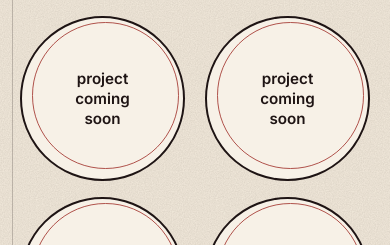
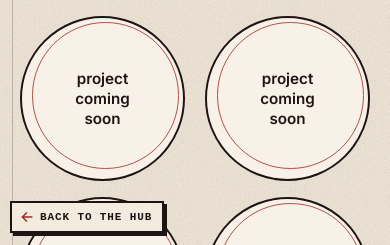
Before and after one commit to innergclaw/two-keys, a plain HTML site: page index.html in a window 390 px wide. Shown: the part 599-844 px from the top of the page. Drawn offline with Linux system fonts and the light colour scheme.

Commit message:
Add Back to the hub link and scroll-to-top arrow (shared hub-nav)

```diff
--- /dev/null
+++ b/hub-nav.css
@@ -0,0 +1,116 @@
+/* hub-nav.css ~ INNERG INTEL shared "Back to the hub" link + scroll-to-top arrow.
+   Loaded automatically by hub-nav.js (same folder). Style A by default.
+   Override on a site with CSS variables or data-* attributes on the script tag:
+   --hn-bg --hn-ink --hn-accent --hn-accent-ink --hn-icon --hn-font
+   --hn-left --hn-bottom --hn-top --hn-right --hn-m-bottom --hn-z */
+.hub-nav-link,
+.hub-nav-top {
+  --_bg: var(--hn-bg, #F3EBDD);
+  --_ink: var(--hn-ink, #1E1414);
+  --_accent: var(--hn-accent, #9E2B25);
+  --_aink: var(--hn-accent-ink, var(--_bg));
+  --_icon: var(--hn-icon, var(--_accent));
+  position: fixed;
+  z-index: var(--hn-z, 2000);
+  box-sizing: border-box;
+  margin: 0;
+  background: var(--_bg);
+  color: var(--_ink);
+  border: 2px solid var(--_ink);
+  border-radius: 0;
+  box-shadow: 3px 3px 0 var(--_ink);
+  cursor: pointer;
+  text-decoration: none;
+  font: 700 12px/1 var(--hn-font, "Courier Prime", "Courier New", ui-monospace, monospace);
+  letter-spacing: .08em;
+  text-transform: uppercase;
+  -webkit-tap-highlight-color: transparent;
+  transition: background-color .15s, color .15s, box-shadow .15s, transform .15s, opacity .2s, visibility .2s;
+}
+.hub-nav-link {
+  display: inline-flex;
+  align-items: center;
+  gap: 8px;
+  min-height: 36px;
+  padding: 0 12px 0 10px;
+  left: calc(var(--hn-left, 16px) + env(safe-area-inset-left, 0px));
+  bottom: calc(var(--hn-link-bottom, var(--hn-bottom, 16px)) + env(safe-area-inset-bottom, 0px));
+}
+.hub-nav-link[data-pos="top"] {
+  bottom: auto;
+  top: calc(var(--hn-top, 12px) + env(safe-area-inset-top, 0px));
+}
+.hub-nav-link svg,
+.hub-nav-top svg {
+  width: 16px;
+  height: 16px;
+  flex: none;
+  stroke: var(--_icon);
+  fill: none;
+  stroke-width: 2.5;
+  stroke-linecap: square;
+  stroke-linejoin: miter;
+  transition: stroke .15s;
+}
+.hub-nav-top {
+  display: grid;
+  place-items: center;
+  width: 44px;
+  height: 44px;
+  padding: 0;
+  right: calc(var(--hn-right, 16px) + env(safe-area-inset-right, 0px));
+  bottom: calc(var(--hn-bottom, 16px) + env(safe-area-inset-bottom, 0px));
+  opacity: 0;
+  visibility: hidden;
+  transform: translateY(12px);
+}
+.hub-nav-top svg { width: 20px; height: 20px; }
+.hub-nav-top[data-visible] { opacity: 1; visibility: visible; transform: none; }
+.hub-nav-link:hover,
+.hub-nav-top:hover {
+  background: var(--_accent);
+  color: var(--_aink);
+  box-shadow: 1px 1px 0 var(--_ink);
+}
+.hub-nav-link:hover svg,
+.hub-nav-top:hover svg { stroke: var(--_aink); }
+.hub-nav-link:focus-visible,
+.hub-nav-top:focus-visible { outline: 3px solid var(--_icon); outline-offset: 3px; }
+.hub-nav-focus { outline: none; }
+.hub-nav-sentinel {
+  position: absolute;
+  top: 0;
+  left: 0;
+  width: 1px;
+  height: 320px;
+  pointer-events: none;
+  visibility: hidden;
+}
+@media (max-width: 640px) {
+  .hub-nav-link {
+    min-height: 32px;
+    padding: 0 10px 0 8px;
+    gap: 6px;
+    font-size: 11px;
+    left: calc(var(--hn-left, 10px) + env(safe-area-inset-left, 0px));
+    bottom: calc(var(--hn-m-link-bottom, var(--hn-m-bottom, 12px)) + env(safe-area-inset-bottom, 0px));
+  }
+  .hub-nav-link[data-pos="top"] {
+    bottom: auto;
+    top: calc(var(--hn-top, 8px) + env(safe-area-inset-top, 0px));
+  }
+  .hub-nav-link svg { width: 14px; height: 14px; }
+  .hub-nav-top {
+    width: 40px;
+    height: 40px;
+    right: calc(var(--hn-right, 10px) + env(safe-area-inset-right, 0px));
+    bottom: calc(var(--hn-m-bottom, 12px) + env(safe-area-inset-bottom, 0px));
+  }
+}
+@media (prefers-reduced-motion: reduce) {
+  .hub-nav-link, .hub-nav-top { transition: none; }
+  .hub-nav-top { transform: none; }
+}
+@media print {
+  .hub-nav-link, .hub-nav-top { display: none !important; }
+}
--- /dev/null
+++ b/hub-nav.js
@@ -0,0 +1,111 @@
+/*! hub-nav.js ~ INNERG INTEL shared "Back to the hub" link + scroll-to-top arrow.
+ * Vanilla JS + CSS, no dependencies. Two small files per site, kept side by side:
+ *   hub-nav.js  hub-nav.css
+ * Add once per page, before </body>:
+ *   <script src="hub-nav.js" defer></script>
+ * The script loads hub-nav.css from the same folder (works under style-src 'self').
+ *
+ * Optional data-* attributes on that script tag:
+ *   data-home            the page IS the hub: arrow only, no hub link
+ *   data-no-top          the page already has its own scroll-to-top: hub link only
+ *   data-link-pos="top"  put the hub link top-left instead of bottom-left
+ *   data-bg data-ink data-accent data-accent-ink data-icon   palette (default Style A)
+ *   data-font            label font-family
+ *   data-left data-bottom data-link-bottom data-right data-top   px offsets
+ *   data-m-bottom data-m-link-bottom   px bottom offsets at <= 640px
+ *   data-z               z-index (default 2000)
+ */
+(function () {
+  'use strict';
+  if (window.__hubNav) return;
+  window.__hubNav = true;
+
+  var HUB = 'https://nasirr.innergintel.study/';
+  var script = document.currentScript;
+  var d = (script && script.dataset) || {};
+  var isHub = 'home' in d ||
+    (location.hostname === 'nasirr.innergintel.study' && (location.pathname === '/' || location.pathname === '/index.html'));
+
+  var VARS = { bg: '--hn-bg', ink: '--hn-ink', accent: '--hn-accent', accentInk: '--hn-accent-ink', icon: '--hn-icon', font: '--hn-font' };
+  var PX = { left: '--hn-left', bottom: '--hn-bottom', linkBottom: '--hn-link-bottom', right: '--hn-right', top: '--hn-top', mBottom: '--hn-m-bottom', mLinkBottom: '--hn-m-link-bottom', z: '--hn-z' };
+  var root = document.documentElement;
+  Object.keys(VARS).forEach(function (k) { if (d[k]) root.style.setProperty(VARS[k], d[k]); });
+  Object.keys(PX).forEach(function (k) {
+    if (/^\d+$/.test(d[k] || '')) root.style.setProperty(PX[k], k === 'z' ? d[k] : d[k] + 'px');
+  });
+
+  var NS = 'http://www.w3.org/2000/svg';
+  function icon(path) {
+    var s = document.createElementNS(NS, 'svg');
+    s.setAttribute('viewBox', '0 0 24 24');
+    s.setAttribute('aria-hidden', 'true');
+    s.setAttribute('focusable', 'false');
+    var p = document.createElementNS(NS, 'path');
+    p.setAttribute('d', path);
+    s.appendChild(p);
+    return s;
+  }
+
+  function build() {
+    var link = null;
+    if (!isHub) {
+      link = document.createElement('a');
+      link.className = 'hub-nav-link';
+      if (d.linkPos === 'top') link.setAttribute('data-pos', 'top');
+      link.href = HUB;
+      link.appendChild(icon('M20 12H5M11 5l-7 7 7 7'));
+      var label = document.createElement('span');
+      label.textContent = 'Back to the hub';
+      link.appendChild(label);
+      document.body.insertBefore(link, document.body.firstChild);
+    }
+    if ('noTop' in d) return;
+
+    var top = document.createElement('button');
+    top.type = 'button';
+    top.className = 'hub-nav-top';
+    top.setAttribute('aria-label', 'Scroll to top');
+    top.title = 'Scroll to top';
+    top.appendChild(icon('M12 20V5M5 12l7-7 7 7'));
+    document.body.appendChild(top);
+
+    var reduce = window.matchMedia('(prefers-reduced-motion: reduce)');
+    top.addEventListener('click', function () {
+      window.scrollTo({ top: 0, left: 0, behavior: reduce.matches ? 'auto' : 'smooth' });
+      // The arrow hides at the top, so hand keyboard focus to the start of the page.
+      var target = link || document.body;
+      if (!link) {
+        if (!document.body.hasAttribute('tabindex')) document.body.setAttribute('tabindex', '-1');
+        document.body.classList.add('hub-nav-focus');
+      }
+      target.focus({ preventScroll: true });
+    });
+
+    function setVisible(on) { top.toggleAttribute('data-visible', on); }
+    if ('IntersectionObserver' in window) {
+      var sentinel = document.createElement('div');
+      sentinel.className = 'hub-nav-sentinel';
+      sentinel.setAttribute('aria-hidden', 'true');
+      root.appendChild(sentinel);
+      new IntersectionObserver(function (entries) {
+        setVisible(!entries[entries.length - 1].isIntersecting);
+      }).observe(sentinel);
+    } else {
+      var onScroll = function () { setVisible((window.pageYOffset || 0) > 320); };
+      window.addEventListener('scroll', onScroll, { passive: true });
+      onScroll();
+    }
+  }
+
+  function start() {
+    if (!script || !script.src) return;
+    var css = document.createElement('link');
+    css.rel = 'stylesheet';
+    css.href = script.src.replace(/hub-nav\.js(\?.*)?$/, 'hub-nav.css$1');
+    css.addEventListener('load', build, { once: true });
+    document.head.appendChild(css);
+  }
+
+  if (document.body) start();
+  else document.addEventListener('DOMContentLoaded', start, { once: true });
+})();
--- a/index.html
+++ b/index.html
@@ -315,5 +315,6 @@
       </svg>
     </div>
   </footer>
+<script src="hub-nav.js" defer></script>
 </body>
 </html>
```
